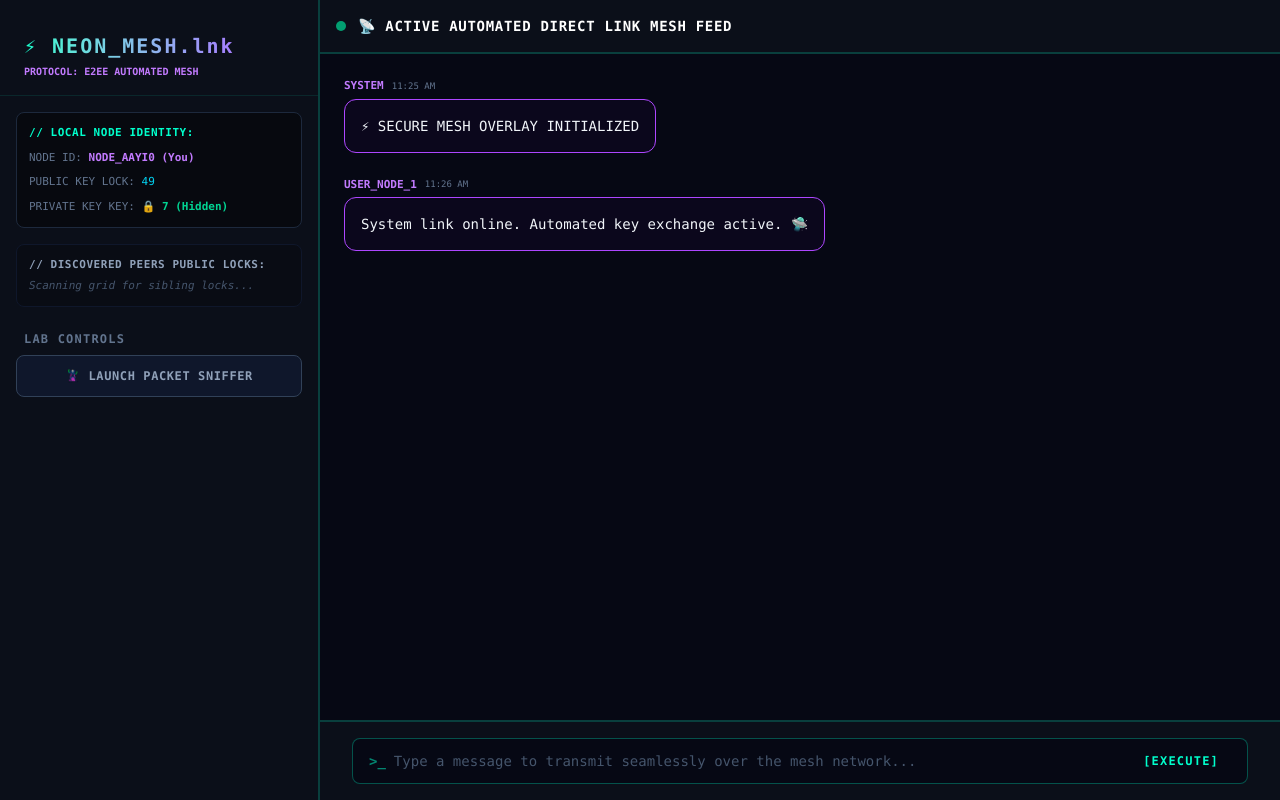
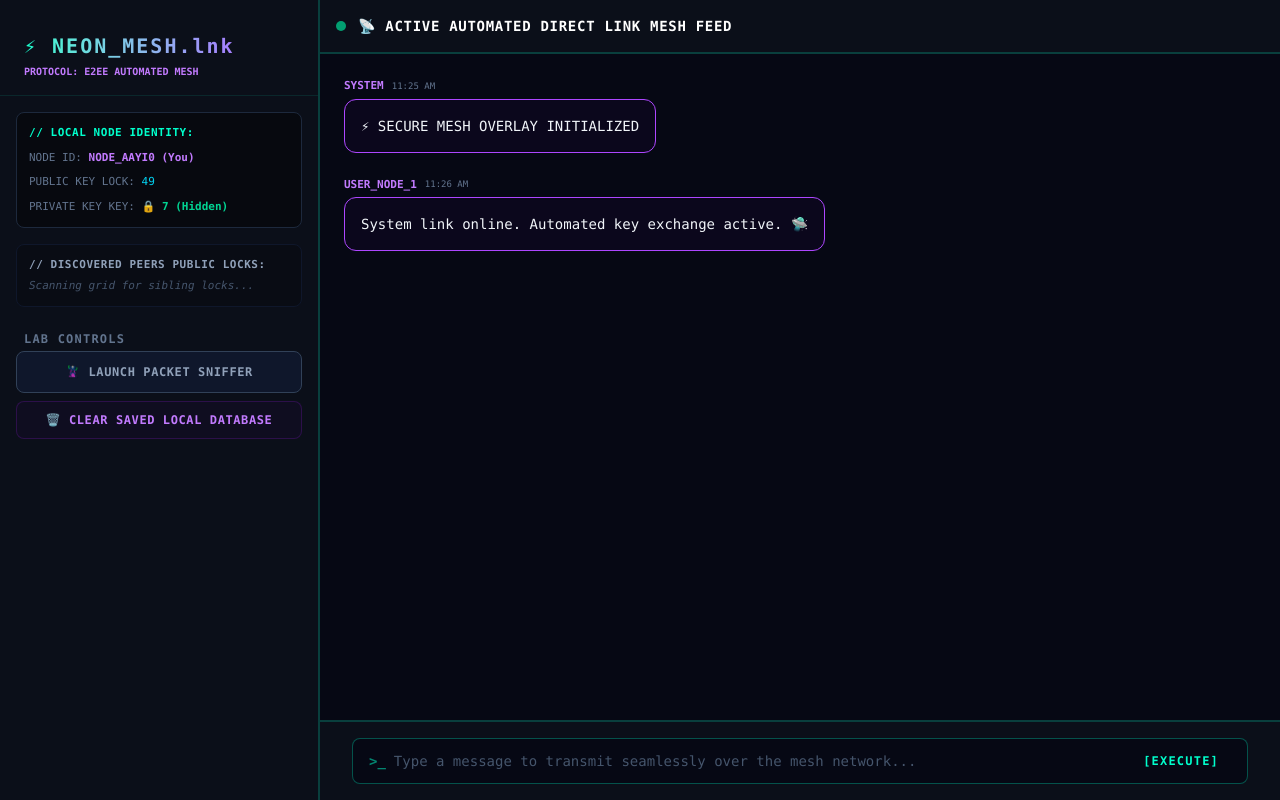
Before and after one commit to adityasmali1466/mesh-chat, a React (Vite) app: page / in a window 1280 px wide. Built offline with nearby package versions, Linux system fonts and the light colour scheme.

Commit message:
add database feature

```diff
--- a/src/App.jsx
+++ b/src/App.jsx
@@ -1,14 +1,19 @@
 import React, { useState, useEffect, useRef } from 'react';
 
 function App() {
-  const [messages, setMessages] = useState([
-    { id: 1, sender: "System", text: "⚡ SECURE MESH OVERLAY INITIALIZED", time: "11:25 AM", isEncrypted: false },
-    { id: 2, sender: "User_Node_1", text: "System link online. Automated key exchange active. 🛸", time: "11:26 AM", isEncrypted: false }
-  ]);
+  // TASK 1 IMPLEMENTATION: Initialize messages from localStorage if they exist, otherwise use default setup
+  const [messages, setMessages] = useState(() => {
+    const savedChats = localStorage.getItem("mesh_chat_history");
+    return savedChats ? JSON.parse(savedChats) : [
+      { id: 1, sender: "System", text: "⚡ SECURE MESH OVERLAY INITIALIZED", time: "11:25 AM", isEncrypted: false },
+      { id: 2, sender: "User_Node_1", text: "System link online. Automated key exchange active. 🛸", time: "11:26 AM", isEncrypted: false }
+    ];
+  });
+
   const [inputText, setInputText] = useState("");
   const [isGlitching, setIsGlitching] = useState(false);
 
-  // 🤖 AUTOMATED KEYS (Generated hand-free when tab opens)
+  // 🤖 AUTOMATED KEYS (Generated hands-free when tab opens)
   const [myNodeId] = useState(() => "NODE_" + Math.random().toString(36).substring(2, 7).toUpperCase());
   const [myPrivateKey] = useState(() => Math.floor(Math.random() * 9) + 2); // Hidden local secret key
   const [myPublicKey] = useState(() => myPrivateKey * 7); // Public lock shared with everyone
@@ -29,7 +34,9 @@ function App() {
     messagesEndRef.current?.scrollIntoView({ behavior: "smooth" });
   };
 
+  // TASK 1 IMPLEMENTATION: Monitor the messages state and save it to browser disk whenever it changes
   useEffect(() => {
+    localStorage.setItem("mesh_chat_history", JSON.stringify(messages));
     scrollToBottom();
   }, [messages]);
 
@@ -163,6 +170,14 @@ function App() {
     setInputText("");
   };
 
+  // TASK 1 IMPLEMENTATION: Add a helper button to allow clearing history manually
+  const clearChatHistory = () => {
+    localStorage.removeItem("mesh_chat_history");
+    setMessages([
+      { id: 1, sender: "System", text: "⚡ SECURE MESH OVERLAY INITIALIZED", time: "11:25 AM", isEncrypted: false }
+    ]);
+  };
+
   return (
     <div className="flex h-screen bg-[#060814] text-[#00ffcc] font-mono overflow-hidden antialiased">
 
@@ -198,8 +213,8 @@ function App() {
           </div>
 
           {/* ATTACK PANEL TRIGGER BUTTON */}
-          <div className="pt-2">
-            <p className="px-2 text-xs font-bold text-slate-500 uppercase tracking-widest mb-2">Lab Controls</p>
+          <div className="pt-2 space-y-2">
+            <p className="px-2 text-xs font-bold text-slate-500 uppercase tracking-widest mb-1">Lab Controls</p>
             <button
               type="button"
               onClick={() => setSnifferActive(!snifferActive)}
@@ -210,6 +225,15 @@ function App() {
               }`}
             >
               {snifferActive ? '🛑 Shutdown Sniffer' : '🦹 Launch Packet Sniffer'}
+            </button>
+
+            {/* TASK 1 CONTROL BUTTON */}
+            <button
+              type="button"
+              onClick={clearChatHistory}
+              className="w-full p-2.5 rounded-lg border border-purple-900/40 bg-purple-950/10 text-purple-400 text-xs font-bold tracking-wider hover:bg-purple-950/30 transition-all cursor-pointer uppercase"
+            >
+              🗑️ Clear Saved Local Database
             </button>
           </div>
         </div>
```
